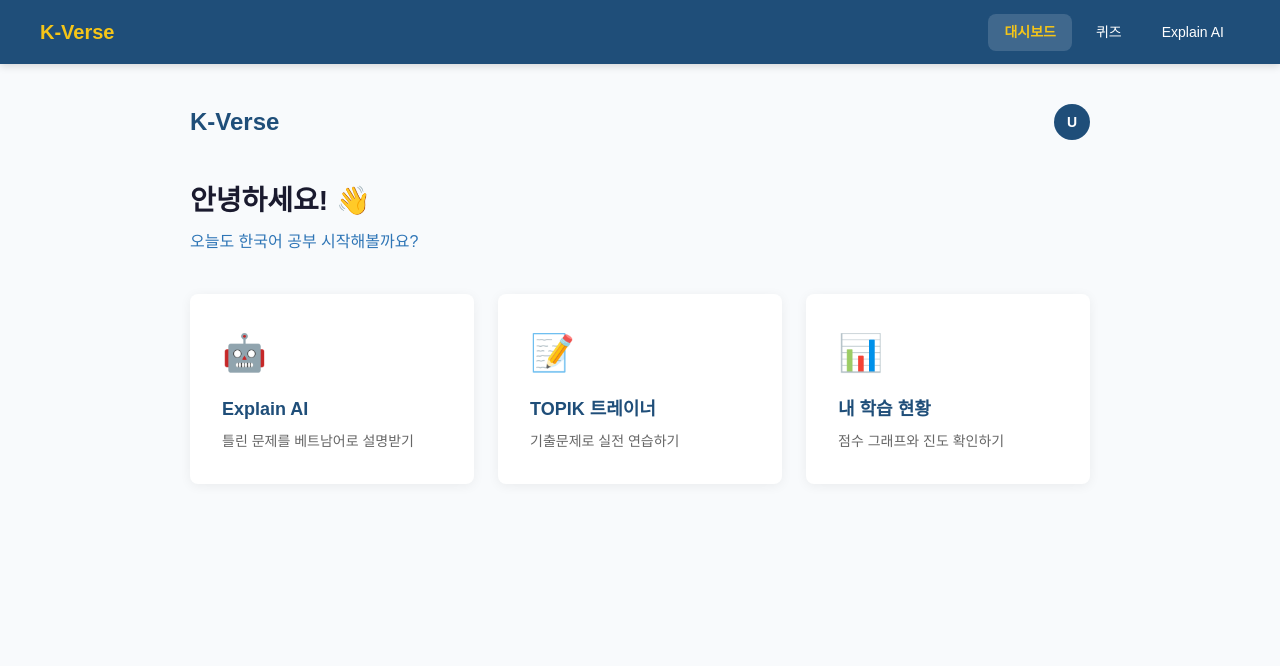
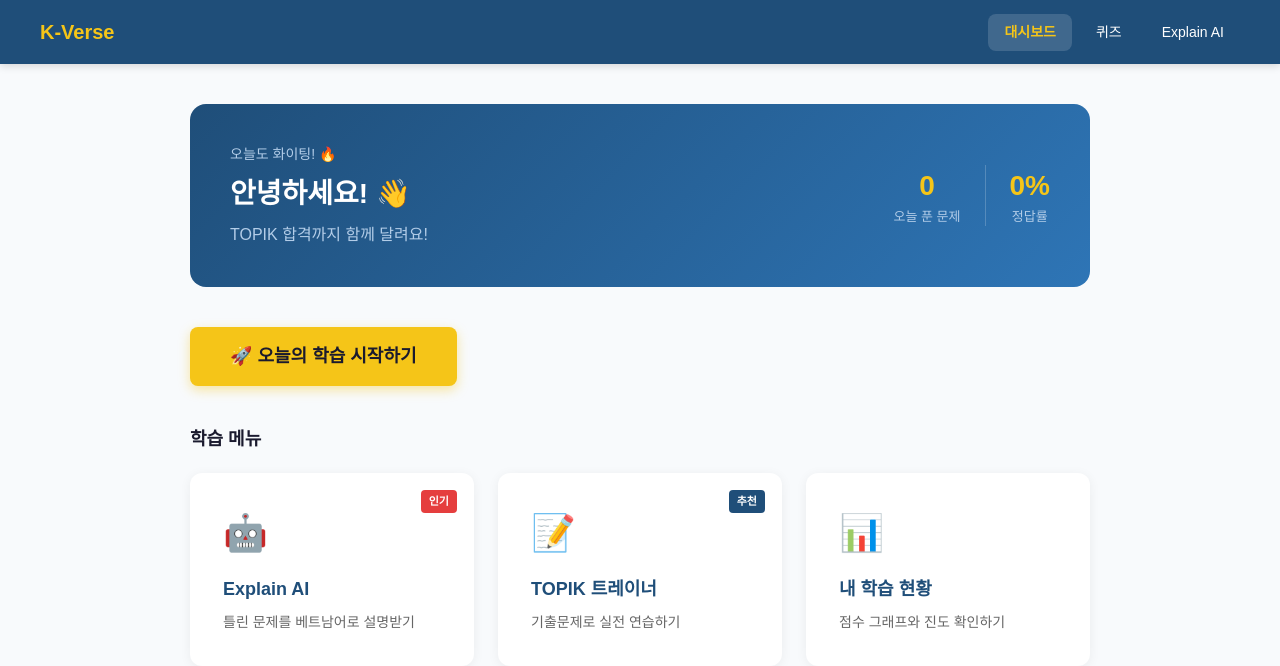
Before and after one commit to taigerspoon/k-verse_official, a Next.js app in the folder frontend/: page /dashboard in a window 1280 px wide. Shown: the top 666 px of the page. Built offline with nearby package versions, Linux system fonts and the light colour scheme.

Commit message:
UI 완성도 개선: 로그인, 대시보드, Explain AI 페이지

```diff
--- a/frontend/app/dashboard/page.tsx
+++ b/frontend/app/dashboard/page.tsx
@@ -1,42 +1,154 @@
+"use client";
+
+import { useRouter } from "next/navigation";
+
 export default function DashboardPage() {
+  const router = useRouter();
+
+  const cards = [
+    {
+      icon: "🤖",
+      title: "Explain AI",
+      desc: "틀린 문제를 베트남어로 설명받기",
+      badge: "인기",
+      badgeColor: "#E53E3E",
+      href: "/explain",
+    },
+    {
+      icon: "📝",
+      title: "TOPIK 트레이너",
+      desc: "기출문제로 실전 연습하기",
+      badge: "추천",
+      badgeColor: "#1F4E79",
+      href: "/quiz",
+    },
+    {
+      icon: "📊",
+      title: "내 학습 현황",
+      desc: "점수 그래프와 진도 확인하기",
+      badge: null,
+      badgeColor: null,
+      href: "/dashboard",
+    },
+  ];
+
   return (
     <main style={{ backgroundColor: "#F8FAFC", minHeight: "100vh", padding: "40px" }}>
       <div style={{ maxWidth: "900px", margin: "0 auto" }}>
 
-        {/* 헤더 */}
-        <div style={{ display: "flex", justifyContent: "space-between", alignItems: "center", marginBottom: "40px" }}>
-          <h1 style={{ fontSize: "24px", fontWeight: "bold", color: "#1F4E79" }}>K-Verse</h1>
-          <div style={{ width: "36px", height: "36px", borderRadius: "50%", backgroundColor: "#1F4E79", display: "flex", alignItems: "center", justifyContent: "center" }}>
-            <span style={{ color: "white", fontSize: "14px", fontWeight: "bold" }}>U</span>
+        {/* 환영 배너 */}
+        <div style={{
+          background: "linear-gradient(135deg, #1F4E79 0%, #2E75B6 100%)",
+          borderRadius: "16px",
+          padding: "40px",
+          marginBottom: "40px",
+          display: "flex",
+          justifyContent: "space-between",
+          alignItems: "center",
+          flexWrap: "wrap",
+          gap: "24px",
+        }}>
+          <div>
+            <p style={{ color: "#B3CDE8", fontSize: "14px", marginBottom: "8px" }}>오늘도 화이팅! 🔥</p>
+            <h2 style={{ fontSize: "28px", fontWeight: "bold", color: "white", marginBottom: "8px" }}>
+              안녕하세요! 👋
+            </h2>
+            <p style={{ color: "#B3CDE8", fontSize: "16px" }}>
+              TOPIK 합격까지 함께 달려요!
+            </p>
+          </div>
+
+          {/* 오늘의 학습 현황 */}
+          <div style={{ display: "flex", gap: "24px" }}>
+            <div style={{ textAlign: "center" }}>
+              <p style={{ color: "#F5C518", fontSize: "28px", fontWeight: "bold" }}>0</p>
+              <p style={{ color: "#B3CDE8", fontSize: "13px" }}>오늘 푼 문제</p>
+            </div>
+            <div style={{ width: "1px", backgroundColor: "rgba(255,255,255,0.2)" }} />
+            <div style={{ textAlign: "center" }}>
+              <p style={{ color: "#F5C518", fontSize: "28px", fontWeight: "bold" }}>0%</p>
+              <p style={{ color: "#B3CDE8", fontSize: "13px" }}>정답률</p>
+            </div>
           </div>
         </div>
 
-        {/* 환영 메시지 */}
-        <h2 style={{ fontSize: "28px", fontWeight: "bold", color: "#1A1A2E", marginBottom: "8px" }}>안녕하세요! 👋</h2>
-        <p style={{ color: "#2E75B6", marginBottom: "40px" }}>오늘도 한국어 공부 시작해볼까요?</p>
+        {/* 학습 시작 버튼 */}
+        <div style={{ marginBottom: "40px" }}>
+          <button
+            onClick={() => router.push("/quiz")}
+            style={{
+              backgroundColor: "#F5C518",
+              color: "#1A1A2E",
+              padding: "16px 40px",
+              borderRadius: "8px",
+              border: "none",
+              fontWeight: "bold",
+              fontSize: "18px",
+              cursor: "pointer",
+              boxShadow: "0 4px 12px rgba(245,197,24,0.4)",
+            }}
+          >
+            🚀 오늘의 학습 시작하기
+          </button>
+        </div>
+
+        {/* 메뉴 카드 제목 */}
+        <h3 style={{ fontSize: "18px", fontWeight: "bold", color: "#1A1A2E", marginBottom: "20px" }}>
+          학습 메뉴
+        </h3>
 
         {/* 메뉴 카드 3개 */}
         <div style={{ display: "flex", gap: "24px", flexWrap: "wrap" }}>
+          {cards.map((card, i) => (
+            <div
+              key={i}
+              onClick={() => router.push(card.href)}
+              style={{
+                backgroundColor: "white",
+                borderRadius: "12px",
+                padding: "32px",
+                flex: 1,
+                minWidth: "240px",
+                boxShadow: "0 2px 12px rgba(0,0,0,0.06)",
+                cursor: "pointer",
+                border: "1.5px solid transparent",
+                transition: "all 0.2s",
+                position: "relative",
+              }}
+              onMouseEnter={(e) => {
+                (e.currentTarget as HTMLDivElement).style.border = "1.5px solid #2E75B6";
+                (e.currentTarget as HTMLDivElement).style.boxShadow = "0 8px 24px rgba(0,0,0,0.12)";
+                (e.currentTarget as HTMLDivElement).style.transform = "translateY(-2px)";
+              }}
+              onMouseLeave={(e) => {
+                (e.currentTarget as HTMLDivElement).style.border = "1.5px solid transparent";
+                (e.currentTarget as HTMLDivElement).style.boxShadow = "0 2px 12px rgba(0,0,0,0.06)";
+                (e.currentTarget as HTMLDivElement).style.transform = "translateY(0)";
+              }}
+            >
+              {/* 뱃지 */}
+              {card.badge && (
+                <span style={{
+                  position: "absolute",
+                  top: "16px",
+                  right: "16px",
+                  backgroundColor: card.badgeColor!,
+                  color: "white",
+                  fontSize: "11px",
+                  fontWeight: "bold",
+                  padding: "3px 8px",
+                  borderRadius: "4px",
+                }}>
+                  {card.badge}
+                </span>
+              )}
+              <div style={{ fontSize: "36px", marginBottom: "16px" }}>{card.icon}</div>
+              <h3 style={{ fontSize: "18px", fontWeight: "bold", color: "#1F4E79", marginBottom: "8px" }}>{card.title}</h3>
+              <p style={{ color: "#666", fontSize: "14px", lineHeight: 1.6 }}>{card.desc}</p>
+            </div>
+          ))}
+        </div>
 
-          <div style={{ backgroundColor: "white", borderRadius: "8px", padding: "32px", flex: 1, minWidth: "240px", boxShadow: "0 2px 12px rgba(0,0,0,0.06)", cursor: "pointer" }}>
-            <div style={{ fontSize: "36px", marginBottom: "16px" }}>🤖</div>
-            <h3 style={{ fontSize: "18px", fontWeight: "bold", color: "#1F4E79", marginBottom: "8px" }}>Explain AI</h3>
-            <p style={{ color: "#666", fontSize: "14px" }}>틀린 문제를 베트남어로 설명받기</p>
-          </div>
-
-          <div style={{ backgroundColor: "white", borderRadius: "8px", padding: "32px", flex: 1, minWidth: "240px", boxShadow: "0 2px 12px rgba(0,0,0,0.06)", cursor: "pointer" }}>
-            <div style={{ fontSize: "36px", marginBottom: "16px" }}>📝</div>
-            <h3 style={{ fontSize: "18px", fontWeight: "bold", color: "#1F4E79", marginBottom: "8px" }}>TOPIK 트레이너</h3>
-            <p style={{ color: "#666", fontSize: "14px" }}>기출문제로 실전 연습하기</p>
-          </div>
-
-          <div style={{ backgroundColor: "white", borderRadius: "8px", padding: "32px", flex: 1, minWidth: "240px", boxShadow: "0 2px 12px rgba(0,0,0,0.06)", cursor: "pointer" }}>
-            <div style={{ fontSize: "36px", marginBottom: "16px" }}>📊</div>
-            <h3 style={{ fontSize: "18px", fontWeight: "bold", color: "#1F4E79", marginBottom: "8px" }}>내 학습 현황</h3>
-            <p style={{ color: "#666", fontSize: "14px" }}>점수 그래프와 진도 확인하기</p>
-          </div>
-
-        </div>
       </div>
     </main>
   );
--- a/frontend/app/explain/page.tsx
+++ b/frontend/app/explain/page.tsx
@@ -1,11 +1,12 @@
 "use client";
 
 import { useState } from "react";
-import { useSearchParams } from "next/navigation";
+import { useSearchParams, useRouter } from "next/navigation";
 import { Suspense } from "react";
 
 function ExplainContent() {
   const searchParams = useSearchParams();
+  const router = useRouter();
   const [explanation, setExplanation] = useState<string | null>(null);
   const [loading, setLoading] = useState(false);
   const [error, setError] = useState<string | null>(null);
@@ -39,22 +40,28 @@ function ExplainContent() {
       <div className="explain-container" style={{ maxWidth: "700px", margin: "0 auto" }}>
 
         {/* 헤더 */}
-        <h1 style={{ fontSize: "24px", fontWeight: "bold", color: "#1F4E79", marginBottom: "8px" }}>Explain AI</h1>
-        <p style={{ color: "#2E75B6", marginBottom: "40px" }}>틀린 문제를 베트남어로 설명해드려요</p>
+        <div style={{ marginBottom: "32px" }}>
+          <h1 style={{ fontSize: "24px", fontWeight: "bold", color: "#1F4E79", marginBottom: "8px" }}>Explain AI</h1>
+          <p style={{ color: "#2E75B6" }}>틀린 문제를 베트남어로 설명해드려요</p>
+        </div>
 
-        {/* 틀린 문제 */}
-        <div style={{ backgroundColor: "white", borderRadius: "8px", padding: "32px", boxShadow: "0 2px 12px rgba(0,0,0,0.06)", marginBottom: "24px" }}>
-          <p style={{ color: "#E53E3E", fontSize: "14px", fontWeight: "bold", marginBottom: "12px" }}>❌ 틀린 문제</p>
-          <p style={{ fontSize: "16px", color: "#1A1A2E", lineHeight: 1.6, marginBottom: "16px" }}>
+        {/* 틀린 문제 카드 */}
+        <div style={{ backgroundColor: "white", borderRadius: "12px", padding: "32px", boxShadow: "0 2px 12px rgba(0,0,0,0.06)", marginBottom: "16px", borderLeft: "4px solid #E53E3E" }}>
+          <p style={{ color: "#E53E3E", fontSize: "13px", fontWeight: "bold", marginBottom: "12px", textTransform: "uppercase", letterSpacing: "0.5px" }}>❌ 틀린 문제</p>
+          <p style={{ fontSize: "16px", color: "#1A1A2E", lineHeight: 1.7, marginBottom: "20px" }}>
             {question}
           </p>
-          <div className="explain-badges">
-            <span className="explain-badge" style={{ backgroundColor: "#FFE5E5", color: "#E53E3E", padding: "6px 16px", borderRadius: "8px", fontSize: "14px" }}>
-              내 답: {wrongAnswer}
-            </span>
-            <span className="explain-badge" style={{ backgroundColor: "#E5F5E5", color: "#2E7D32", padding: "6px 16px", borderRadius: "8px", fontSize: "14px" }}>
-              정답: {correctAnswer}
-            </span>
+
+          {/* 내 답 / 정답 */}
+          <div style={{ display: "flex", gap: "16px", flexWrap: "wrap" }}>
+            <div style={{ flex: 1, minWidth: "140px", backgroundColor: "#FFF5F5", borderRadius: "8px", padding: "12px 16px", border: "1px solid #FED7D7" }}>
+              <p style={{ color: "#999", fontSize: "11px", fontWeight: "bold", marginBottom: "4px" }}>내가 선택한 답</p>
+              <p style={{ color: "#E53E3E", fontSize: "15px", fontWeight: "bold" }}>✗ {wrongAnswer}</p>
+            </div>
+            <div style={{ flex: 1, minWidth: "140px", backgroundColor: "#F0FFF4", borderRadius: "8px", padding: "12px 16px", border: "1px solid #C6F6D5" }}>
+              <p style={{ color: "#999", fontSize: "11px", fontWeight: "bold", marginBottom: "4px" }}>정답</p>
+              <p style={{ color: "#2E7D32", fontSize: "15px", fontWeight: "bold" }}>✓ {correctAnswer}</p>
+            </div>
           </div>
         </div>
 
@@ -62,37 +69,118 @@ function ExplainContent() {
         {!explanation && !loading && (
           <button
             onClick={handleExplain}
-            style={{ width: "100%", backgroundColor: "#1F4E79", color: "white", padding: "16px", borderRadius: "8px", border: "none", fontWeight: "bold", fontSize: "16px", cursor: "pointer", marginBottom: "24px" }}
+            style={{
+              width: "100%",
+              background: "linear-gradient(135deg, #1F4E79 0%, #2E75B6 100%)",
+              color: "white",
+              padding: "16px",
+              borderRadius: "8px",
+              border: "none",
+              fontWeight: "bold",
+              fontSize: "16px",
+              cursor: "pointer",
+              marginBottom: "24px",
+              boxShadow: "0 4px 12px rgba(31,78,121,0.3)",
+            }}
           >
-            🤖 AI 설명 받기
+            🤖 AI 설명 받기 (Tiếng Việt)
           </button>
         )}
 
-        {/* 로딩 */}
+        {/* 로딩 스켈레톤 */}
         {loading && (
-          <div style={{ backgroundColor: "white", borderRadius: "8px", padding: "32px", boxShadow: "0 2px 12px rgba(0,0,0,0.06)", marginBottom: "24px", textAlign: "center" }}>
-            <p style={{ color: "#2E75B6", fontSize: "16px" }}>🤖 AI가 설명을 생성하는 중...</p>
+          <div style={{ backgroundColor: "white", borderRadius: "12px", padding: "32px", boxShadow: "0 2px 12px rgba(0,0,0,0.06)", marginBottom: "24px" }}>
+            <div style={{ display: "flex", alignItems: "center", gap: "12px", marginBottom: "20px" }}>
+              <div style={{ width: "32px", height: "32px", borderRadius: "50%", backgroundColor: "#EBF4FF", display: "flex", alignItems: "center", justifyContent: "center", fontSize: "16px" }}>🤖</div>
+              <p style={{ color: "#1F4E79", fontWeight: "bold", fontSize: "14px" }}>AI가 설명을 생성하는 중...</p>
+            </div>
+            {/* 스켈레톤 라인들 */}
+            {[100, 85, 92, 70].map((width, i) => (
+              <div
+                key={i}
+                style={{
+                  height: "14px",
+                  backgroundColor: "#F0F4F8",
+                  borderRadius: "4px",
+                  marginBottom: "10px",
+                  width: `${width}%`,
+                  animation: "pulse 1.5s ease-in-out infinite",
+                }}
+              />
+            ))}
           </div>
         )}
 
         {/* 에러 */}
         {error && (
-          <div style={{ backgroundColor: "#FFE5E5", borderRadius: "8px", padding: "24px", marginBottom: "24px" }}>
-            <p style={{ color: "#E53E3E" }}>{error}</p>
+          <div style={{ backgroundColor: "#FFF5F5", borderRadius: "8px", padding: "20px 24px", marginBottom: "24px", border: "1px solid #FED7D7" }}>
+            <p style={{ color: "#E53E3E", fontWeight: "bold", marginBottom: "4px" }}>⚠️ 오류가 발생했어요</p>
+            <p style={{ color: "#E53E3E", fontSize: "14px" }}>{error}</p>
           </div>
         )}
 
         {/* AI 설명 결과 */}
         {explanation && (
-          <div style={{ backgroundColor: "white", borderRadius: "8px", padding: "32px", boxShadow: "0 2px 12px rgba(0,0,0,0.06)" }}>
-            <p style={{ color: "#1F4E79", fontSize: "14px", fontWeight: "bold", marginBottom: "16px" }}>🤖 AI 설명 (Tiếng Việt)</p>
-            <p style={{ color: "#1A1A2E", lineHeight: 1.8, whiteSpace: "pre-wrap" }}>
+          <div style={{ backgroundColor: "white", borderRadius: "12px", padding: "32px", boxShadow: "0 2px 12px rgba(0,0,0,0.06)", marginBottom: "24px", borderLeft: "4px solid #2E75B6" }}>
+            <div style={{ display: "flex", alignItems: "center", gap: "10px", marginBottom: "20px" }}>
+              <div style={{ width: "32px", height: "32px", borderRadius: "50%", backgroundColor: "#EBF4FF", display: "flex", alignItems: "center", justifyContent: "center", fontSize: "16px" }}>🤖</div>
+              <div>
+                <p style={{ color: "#1F4E79", fontSize: "14px", fontWeight: "bold" }}>AI 설명</p>
+                <p style={{ color: "#999", fontSize: "12px" }}>Tiếng Việt</p>
+              </div>
+            </div>
+            <p style={{ color: "#1A1A2E", lineHeight: 1.9, whiteSpace: "pre-wrap", fontSize: "15px" }}>
               {explanation}
             </p>
           </div>
         )}
 
+        {/* 하단 버튼 영역 */}
+        <div style={{ display: "flex", gap: "12px", marginTop: "8px" }}>
+          <button
+            onClick={() => router.push("/quiz")}
+            style={{
+              flex: 1,
+              backgroundColor: "#F5C518",
+              color: "#1A1A2E",
+              padding: "14px",
+              borderRadius: "8px",
+              border: "none",
+              fontWeight: "bold",
+              fontSize: "15px",
+              cursor: "pointer",
+            }}
+          >
+            📝 다음 문제 풀기
+          </button>
+          <button
+            onClick={() => router.push("/dashboard")}
+            style={{
+              flex: 1,
+              backgroundColor: "white",
+              color: "#1F4E79",
+              padding: "14px",
+              borderRadius: "8px",
+              border: "1.5px solid #1F4E79",
+              fontWeight: "bold",
+              fontSize: "15px",
+              cursor: "pointer",
+            }}
+          >
+            🏠 대시보드로
+          </button>
+        </div>
+
       </div>
+
+      {/* 스켈레톤 애니메이션 CSS */}
+      <style>{`
+        @keyframes pulse {
+          0%, 100% { opacity: 1; }
+          50% { opacity: 0.4; }
+        }
+      `}</style>
+
     </main>
   );
 }
--- a/frontend/app/login/page.tsx
+++ b/frontend/app/login/page.tsx
@@ -1,17 +1,83 @@
 export default function LoginPage() {
   return (
-    <main style={{ backgroundColor: "#F8FAFC", minHeight: "100vh", display: "flex", alignItems: "center", justifyContent: "center" }}>
-      <div style={{ backgroundColor: "white", borderRadius: "8px", padding: "48px", width: "100%", maxWidth: "400px", boxShadow: "0 2px 12px rgba(0,0,0,0.06)" }}>
-        <h1 style={{ fontSize: "28px", fontWeight: "bold", color: "#1F4E79", marginBottom: "8px", textAlign: "center" }}>K-Verse</h1>
-        <p style={{ color: "#2E75B6", textAlign: "center", marginBottom: "32px" }}>베트남 학습자를 위한 AI 한국어 코치</p>
+    <main style={{ backgroundColor: "#F8FAFC", minHeight: "100vh", display: "flex", alignItems: "center", justifyContent: "center", padding: "20px" }}>
+      <div style={{ backgroundColor: "white", borderRadius: "16px", padding: "48px", width: "100%", maxWidth: "420px", boxShadow: "0 4px 24px rgba(0,0,0,0.08)" }}>
 
-        <button style={{ width: "100%", backgroundColor: "#F5C518", color: "#1A1A2E", padding: "14px", borderRadius: "8px", border: "none", fontWeight: "bold", fontSize: "16px", cursor: "pointer" }}>
+        {/* 로고 영역 */}
+        <div style={{ textAlign: "center", marginBottom: "40px" }}>
+          <div style={{ display: "inline-flex", alignItems: "center", justifyContent: "center", width: "64px", height: "64px", backgroundColor: "#1F4E79", borderRadius: "16px", marginBottom: "16px" }}>
+            <span style={{ fontSize: "28px" }}>📚</span>
+          </div>
+          <h1 style={{ fontSize: "28px", fontWeight: "bold", color: "#1F4E79", marginBottom: "8px" }}>K-Verse</h1>
+          <p style={{ color: "#2E75B6", fontSize: "15px", lineHeight: 1.6 }}>
+            베트남 학습자를 위한<br />AI 한국어 코치
+          </p>
+        </div>
+
+        {/* 구분선 */}
+        <div style={{ borderTop: "1px solid #F0F0F0", marginBottom: "32px" }} />
+
+        {/* 로그인 안내 */}
+        <p style={{ color: "#666", fontSize: "14px", textAlign: "center", marginBottom: "20px" }}>
+          아래 버튼으로 간편하게 시작하세요
+        </p>
+
+        {/* 구글 로그인 버튼 */}
+        <button
+          style={{
+            width: "100%",
+            backgroundColor: "white",
+            color: "#1A1A2E",
+            padding: "14px 20px",
+            borderRadius: "8px",
+            border: "1.5px solid #E0E0E0",
+            fontWeight: "bold",
+            fontSize: "16px",
+            cursor: "pointer",
+            display: "flex",
+            alignItems: "center",
+            justifyContent: "center",
+            gap: "12px",
+            marginBottom: "16px",
+            boxShadow: "0 1px 4px rgba(0,0,0,0.06)",
+          }}
+        >
+          {/* 구글 로고 SVG */}
+          <svg width="20" height="20" viewBox="0 0 48 48">
+            <path fill="#EA4335" d="M24 9.5c3.54 0 6.71 1.22 9.21 3.6l6.85-6.85C35.9 2.38 30.47 0 24 0 14.62 0 6.51 5.38 2.56 13.22l7.98 6.19C12.43 13.72 17.74 9.5 24 9.5z"/>
+            <path fill="#4285F4" d="M46.98 24.55c0-1.57-.15-3.09-.38-4.55H24v9.02h12.94c-.58 2.96-2.26 5.48-4.78 7.18l7.73 6c4.51-4.18 7.09-10.36 7.09-17.65z"/>
+            <path fill="#FBBC05" d="M10.53 28.59c-.48-1.45-.76-2.99-.76-4.59s.27-3.14.76-4.59l-7.98-6.19C.92 16.46 0 20.12 0 24c0 3.88.92 7.54 2.56 10.78l7.97-6.19z"/>
+            <path fill="#34A853" d="M24 48c6.48 0 11.93-2.13 15.89-5.81l-7.73-6c-2.15 1.45-4.92 2.3-8.16 2.3-6.26 0-11.57-4.22-13.47-9.91l-7.98 6.19C6.51 42.62 14.62 48 24 48z"/>
+            <path fill="none" d="M0 0h48v48H0z"/>
+          </svg>
           Google로 시작하기
         </button>
 
-        <p style={{ color: "#999", textAlign: "center", marginTop: "24px", fontSize: "14px" }}>
-          계속하면 이용약관에 동의하는 것으로 간주됩니다
+        {/* TOPIK 집중반 버튼 */}
+        <button
+          style={{
+            width: "100%",
+            backgroundColor: "#F5C518",
+            color: "#1A1A2E",
+            padding: "14px 20px",
+            borderRadius: "8px",
+            border: "none",
+            fontWeight: "bold",
+            fontSize: "16px",
+            cursor: "pointer",
+            marginBottom: "24px",
+          }}
+        >
+          🎯 TOPIK 집중반 시작하기
+        </button>
+
+        {/* 이용약관 */}
+        <p style={{ color: "#999", textAlign: "center", fontSize: "13px", lineHeight: 1.6 }}>
+          계속하면 <span style={{ color: "#2E75B6", cursor: "pointer" }}>이용약관</span> 및{" "}
+          <span style={{ color: "#2E75B6", cursor: "pointer" }}>개인정보처리방침</span>에<br />
+          동의하는 것으로 간주됩니다
         </p>
+
       </div>
     </main>
   );
```
